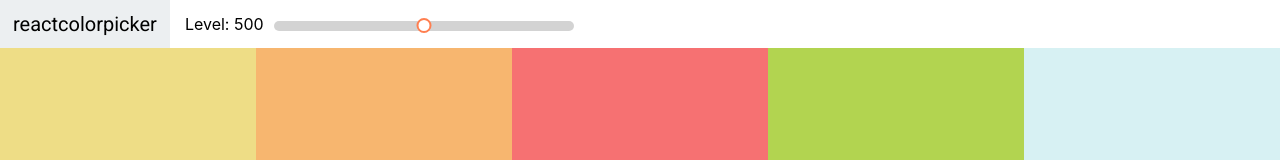
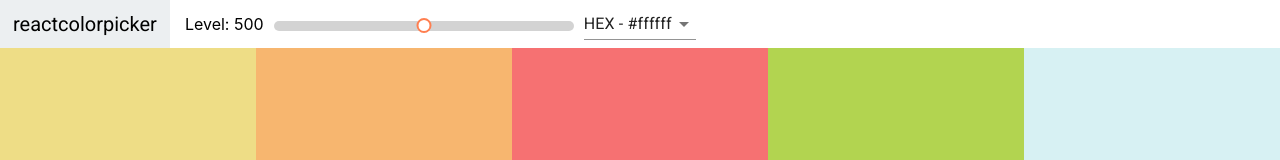
Before and after one commit to CooperM93/Color-Picker, a React (Create React App) app: page / in a window 1280 px wide. Shown: the top 160 px of the page. Built offline with nearby package versions, Linux system fonts and the light colour scheme.

Commit message:
Added select and Material-ui

```diff
--- a/package.json
+++ b/package.json
@@ -3,6 +3,7 @@
   "version": "0.1.0",
   "private": true,
   "dependencies": {
+    "@material-ui/core": "^4.5.0",
     "chroma-js": "^2.0.6",
     "rc-slider": "^8.7.1",
     "react": "^16.10.1",
--- a/src/NavBar.js
+++ b/src/NavBar.js
@@ -2,10 +2,22 @@
 import Slider from "rc-slider";
 import 'rc-slider/assets/index.css';
 import './NavBar.css';
+import MenuItem from '@material-ui/core/MenuItem';
+import Select from '@material-ui/core/Select';
 
 class NavBar extends Component {
+    constructor(props) {
+        super(props);
+        this.state = { format: 'hex' };
+        this.handleChange = this.handleChange.bind(this);
+    }
+    handleChange(e){
+        this.setState({format:e.target.value});
+        this.props.handleChange(e.target.value);
+    }
     render() {
         const {level, changeLevel} = this.props;
+        const {format} = this.state;
         return (
             <header className="NavBar">
                 <div className="logo">
@@ -23,6 +35,13 @@
                         />
                     </div>
                 </div>
+                <div className="select-container">
+                    <Select value={format} onChange={this.handleChange}>
+                        <MenuItem value="hex">HEX - #ffffff</MenuItem>
+                        <MenuItem value="rgb">RGB - rgb(255,255,255)</MenuItem>
+                        <MenuItem value="rgba">RGBA - rgba(255,255,255, 1.0)</MenuItem>
+                    </Select>
+                </div>
             </header>
         )
     }
--- a/src/Palette.js
+++ b/src/Palette.js
@@ -6,21 +6,25 @@
 class Palette extends React.Component {
     constructor(props){
         super(props);
-        this.state = { level: 500 };
+        this.state = { level: 500, format: 'hex' };
         this.changeLevel = this.changeLevel.bind(this);
+        this.changeFormat = this.changeFormat.bind(this);
     }
     changeLevel(level){
         this.setState({ level })
     }
+    changeFormat(val){
+        this.setState({ format: val })
+    }
     render () {
         const { colors } = this.props.palette
-        const {level} = this.state
+        const { level, format } = this.state
         const colorBoxes = colors[level].map(color => (
-            <ColorBox background={color.hex} name={color.name}/>
+            <ColorBox background={color[format]} name={color.name}/>
         ));
         return(
             <div className="Palette">
-                <NavBar level={level} changeLevel={this.changeLevel} />
+                <NavBar level={level} handleChange={this.changeFormat} changeLevel={this.changeLevel} />
                 <div className="Palette-colors">
                     {colorBoxes}
                 </div>
```
Also changed, not shown: 1 other file (tests, documents, lock files or other folders).
